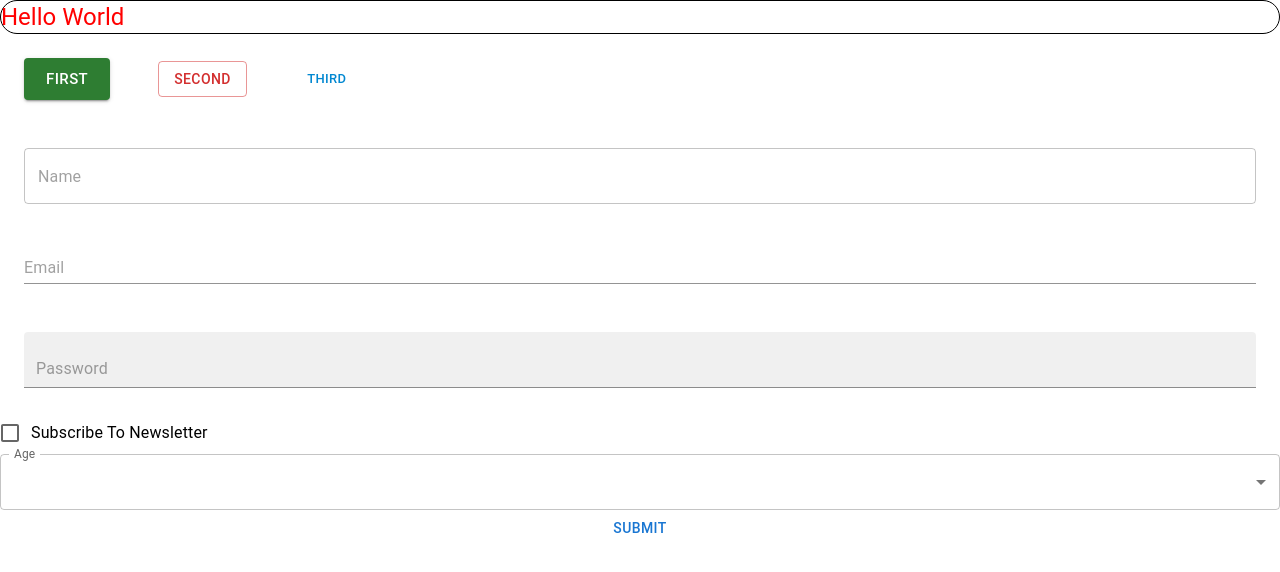
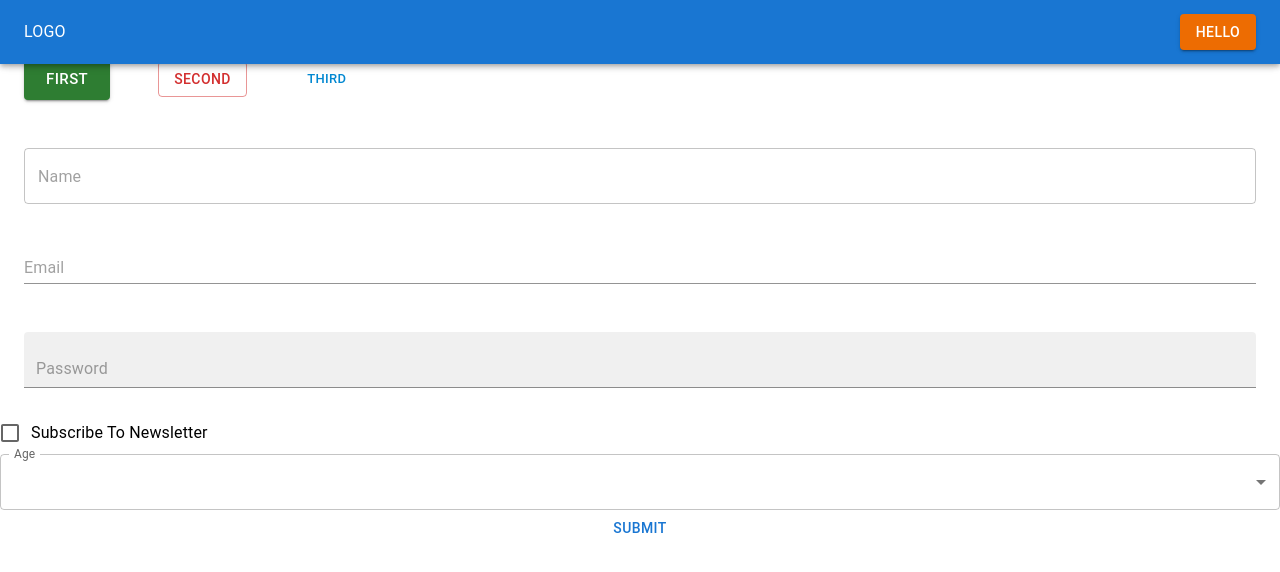
Before and after one commit to madhumithavenu/Material_UI, a React (Create React App) app: page / in a window 1280 px wide. Shown: the top 572 px of the page. Built offline with nearby package versions, Linux system fonts and the light colour scheme.

Commit message:
material ui header with appbar and toolbar

```diff
--- a/src/Test.js
+++ b/src/Test.js
@@ -1,5 +1,5 @@
 import React, { useState } from 'react';
-import { Typography, Button, TextField, FormGroup, FormControlLabel, Checkbox,InputLabel, MenuItem, Select, FormControl } from '@mui/material';
+import { Typography, Button, TextField, FormGroup, FormControlLabel, Checkbox,InputLabel, MenuItem, Select, FormControl, AppBar, Toolbar } from '@mui/material';
 
 const Test = () => {
     const [inputs, setInputs] = useState({
@@ -52,6 +52,13 @@ const Test = () => {
                 </FormControl>
                 <Button type='submit'>Submit</Button>
             </form>
+
+            <AppBar >
+                <Toolbar>
+                    <Typography>LOGO</Typography>
+                    <Button variant='contained' sx={{marginLeft:"auto"}} color='warning'>Hello</Button>
+                </Toolbar>
+            </AppBar>
         </div>
     )
 }
```
